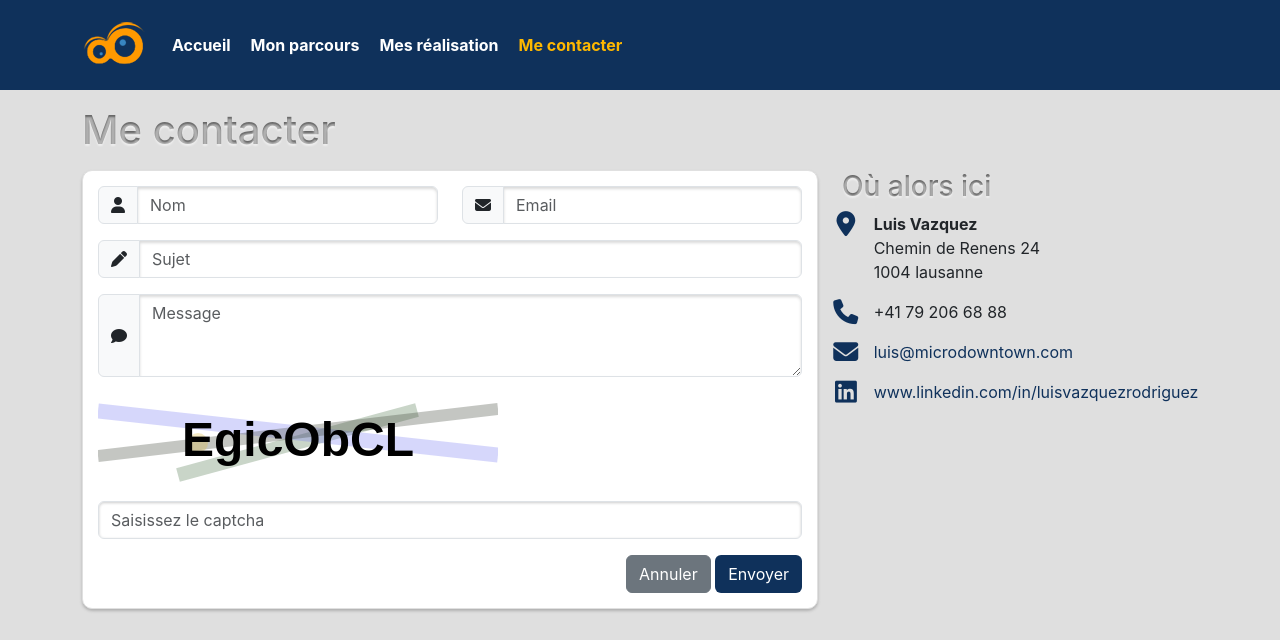
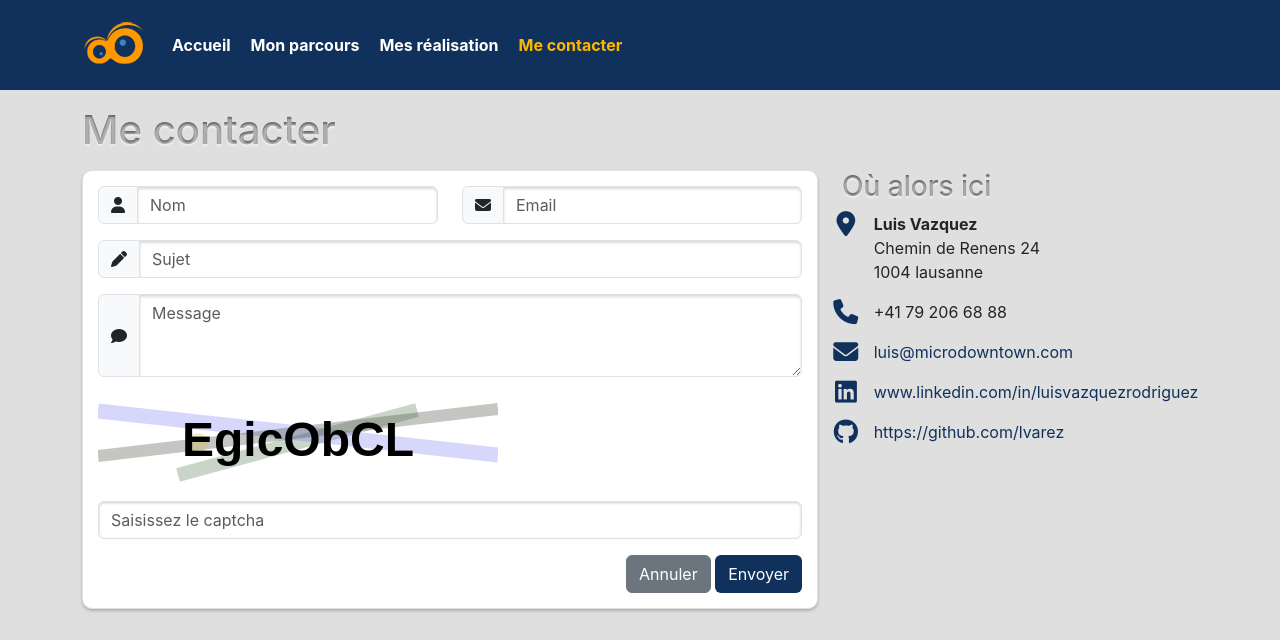
Before and after one commit to lvarez/mdt, a plain HTML site: page contact.html in a window 1280 px wide. Shown: the top 640 px of the page. Drawn offline with nearby package versions, Linux system fonts and the light colour scheme; some packages are replaced by stand-ins of ours.

Commit message:
link github

```diff
--- a/contact.html
+++ b/contact.html
@@ -130,6 +130,16 @@
                             </p>
                         </div>
                     </div>
+                    <div class="row">
+                        <div class="col-1">
+                            <i class="fa-brands fa-github"></i>
+                        </div>
+                        <div class="col-11">
+                            <p>
+                                <a href="https://github.com/lvarez">https://github.com/lvarez</a>
+                            </p>
+                        </div>
+                    </div>
                 </div>
             </div>
         </div>
```
